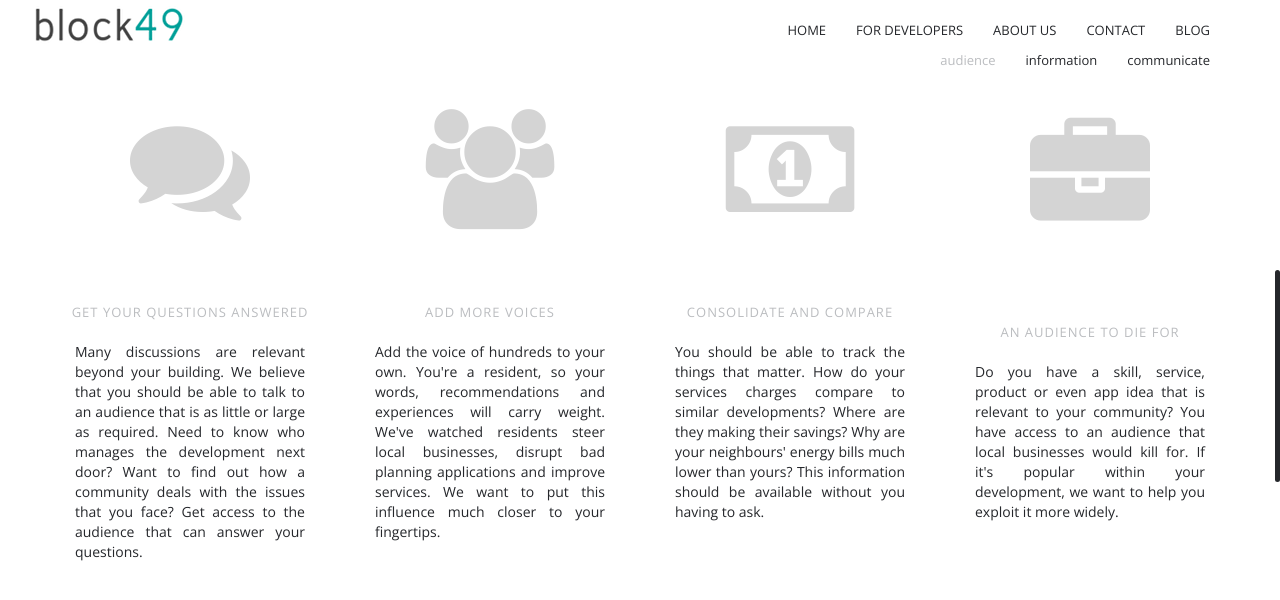
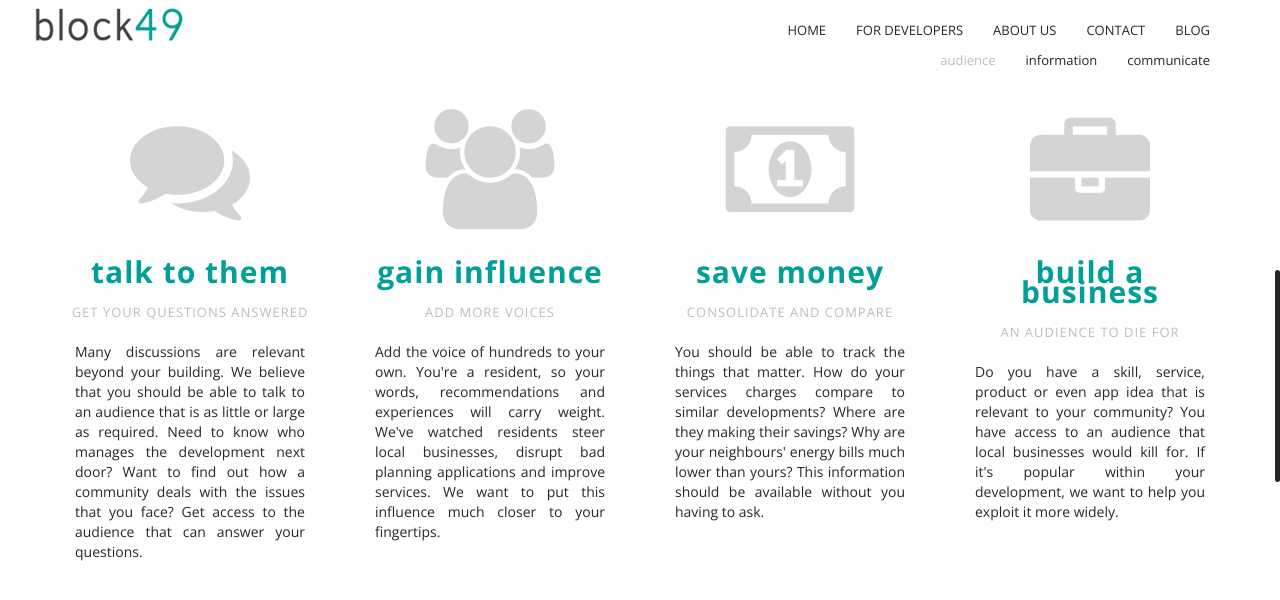
Before and after one commit to tlodge/block49.website, a Jekyll site: the page built from index.html, in a window 1280 px wide and 900 px high, scrolled down 1146 px. Shown: the top 600 px of the window. Built offline with Jekyll 4.4.1, drawn with Linux system fonts in a browser that asks for light colours.

Commit message:
put back h4 to old color

```diff
--- a/assets/css/style.css
+++ b/assets/css/style.css
@@ -738,8 +738,9 @@ input[type="text"], select, textarea {
 	-o-box-shadow: none;
 }
 
+
 .thumbnail h4 {
-	 color:#fff;
+	 color: #009F98;
 	 text-align: center;
 	padding: 20px;
 	margin: 0;
```
